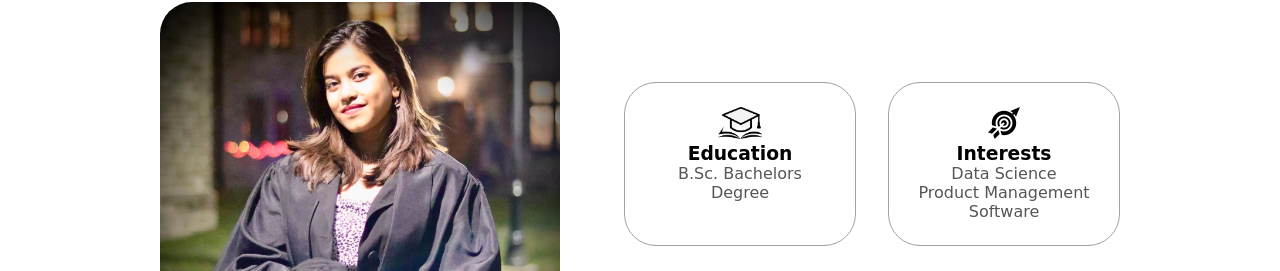
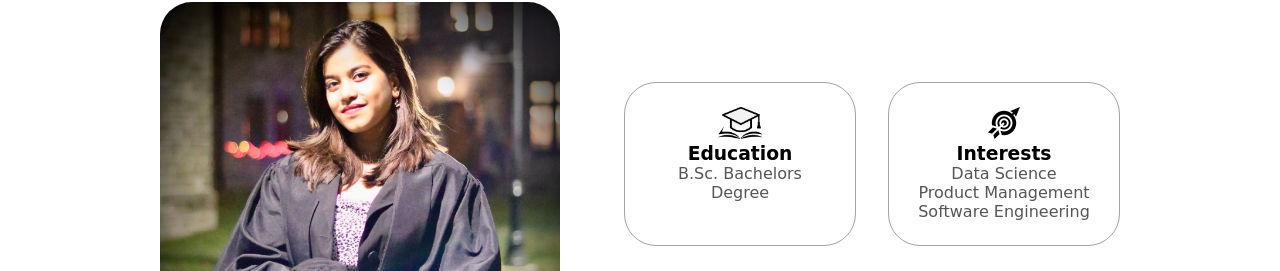
Before and after one commit to TECNA7/my_website, a plain HTML site: page index.html in a window 1280 px wide. Shown: the part 1099-1370 px from the top of the page. Drawn offline with Linux system fonts and the light colour scheme; a web font is replaced by a local one.

Commit message:
Update index.html

```diff
--- a/index.html
+++ b/index.html
@@ -107,7 +107,7 @@
                 class="icon"
               />
               <h3>Interests</h3>
-              <p>Data Science<br />Product Management<br /> Software </p>
+              <p>Data Science<br />Product Management<br /> Software Engineering </p>
             </div>
           </div>
           <div class="text-container">
```
